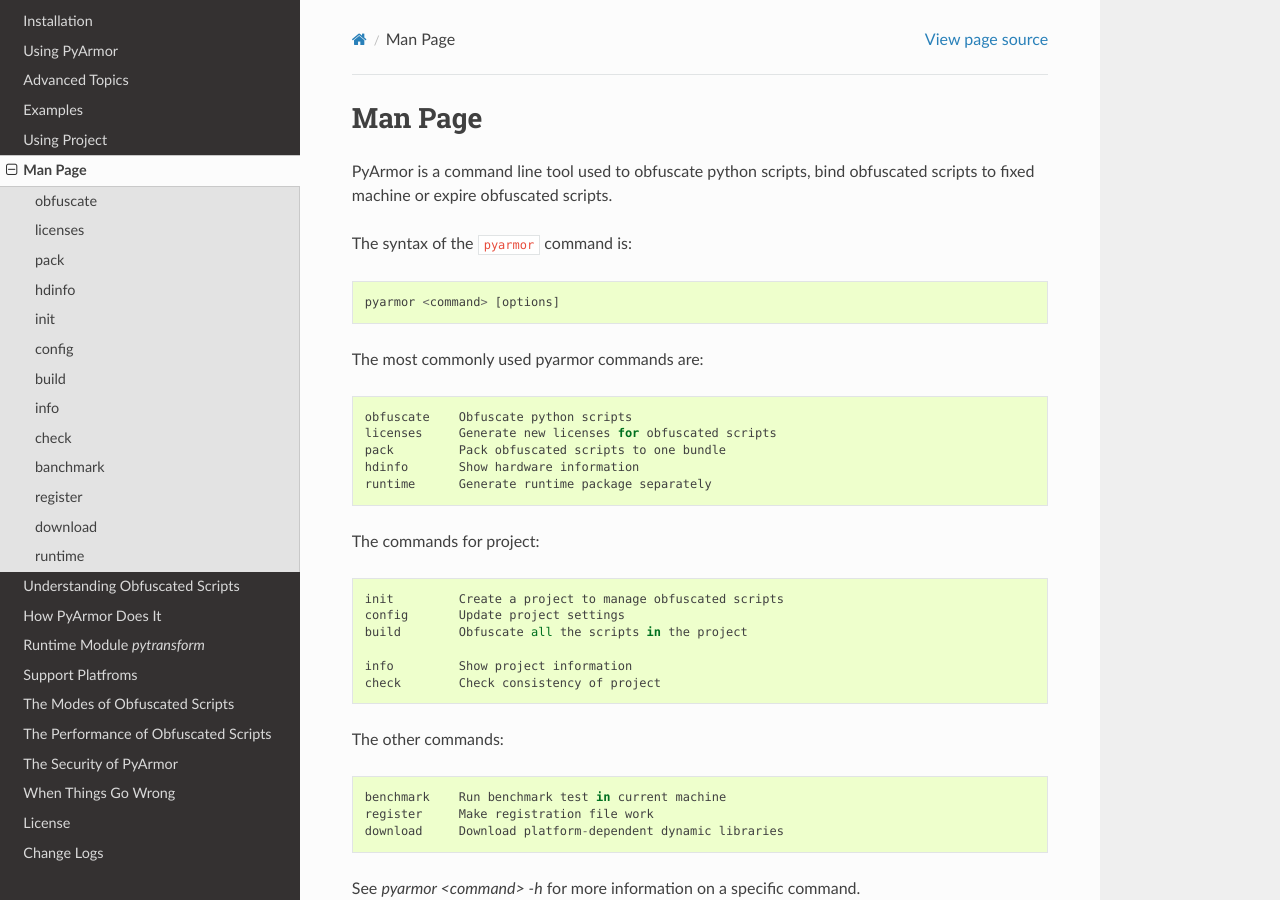
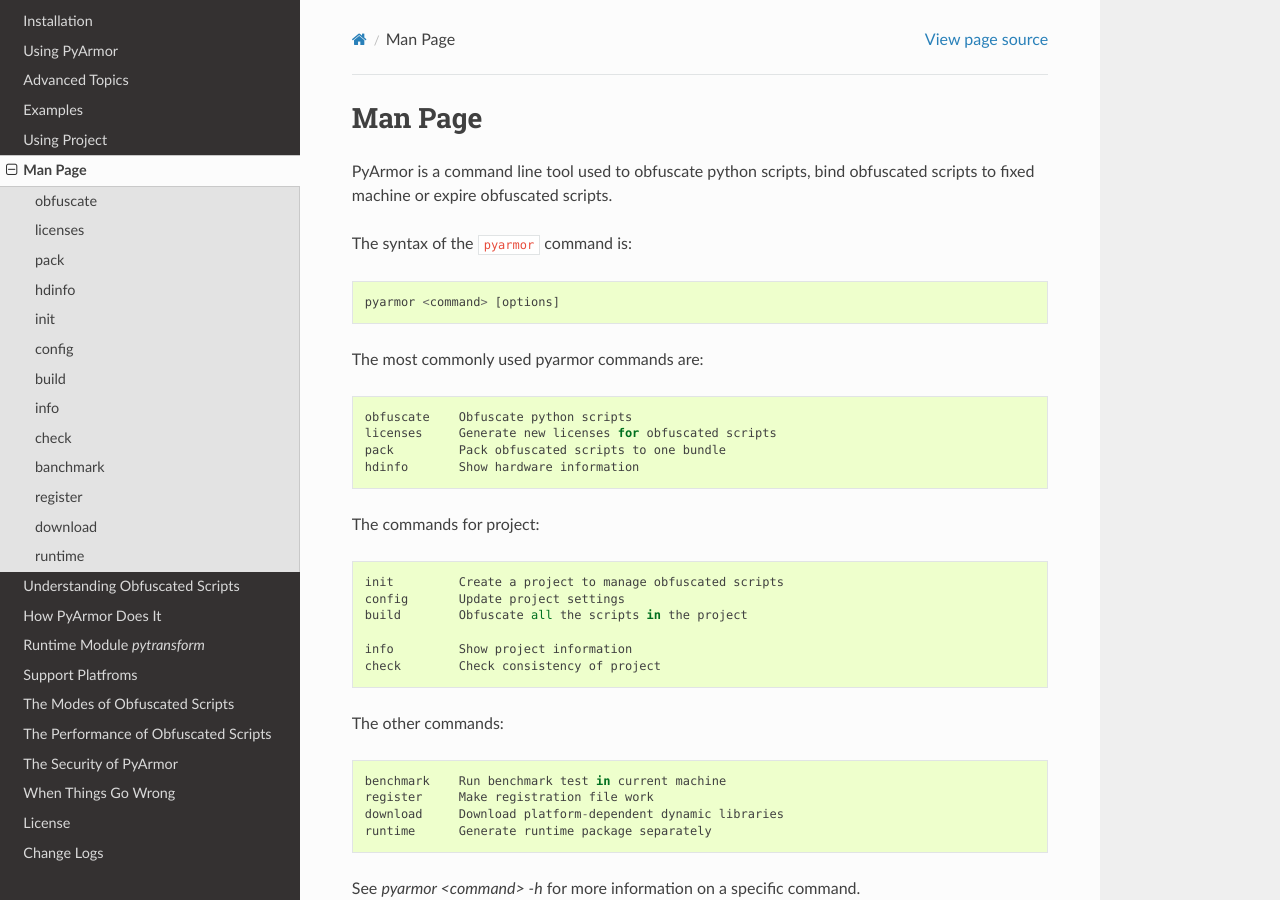
Before and after one commit to dashingsoft/pyarmor, a Sphinx documentation site: the page built from docs/man.rst, in a window 1280 px wide and 900 px high. Built offline with Sphinx 7.4.7 and the Read the Docs theme 2.0.0, drawn with Linux system fonts in a browser that asks for light colours; some of the changed lines change nothing that is shown.

Commit message:
Refine doc

```diff
--- a/docs/man.rst
+++ b/docs/man.rst
@@ -16,7 +16,6 @@
     licenses     Generate new licenses for obfuscated scripts
     pack         Pack obfuscated scripts to one bundle
     hdinfo       Show hardware information
-    runtime      Generate runtime package separately
 
 The commands for project::
 
@@ -32,6 +31,7 @@
     benchmark    Run benchmark test in current machine
     register     Make registration file work
     download     Download platform-dependent dynamic libraries
+    runtime      Generate runtime package separately
 
 See `pyarmor <command> -h` for more information on a specific command.
 
```
